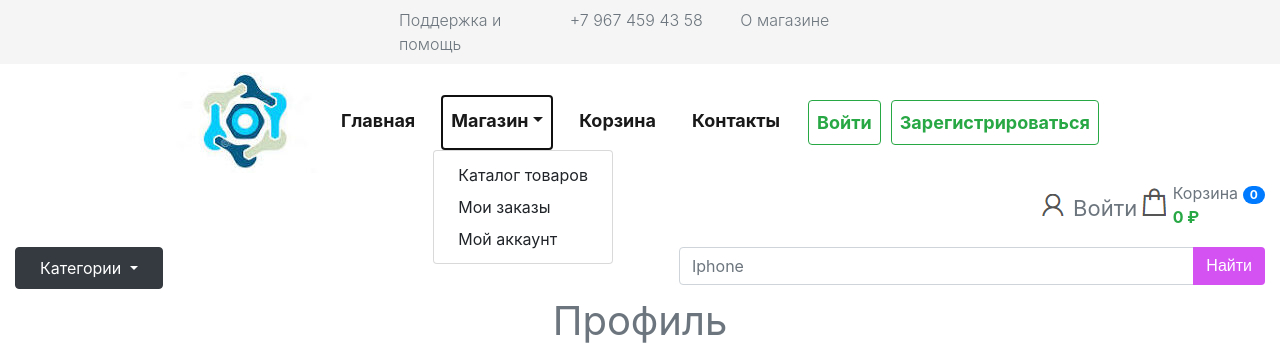
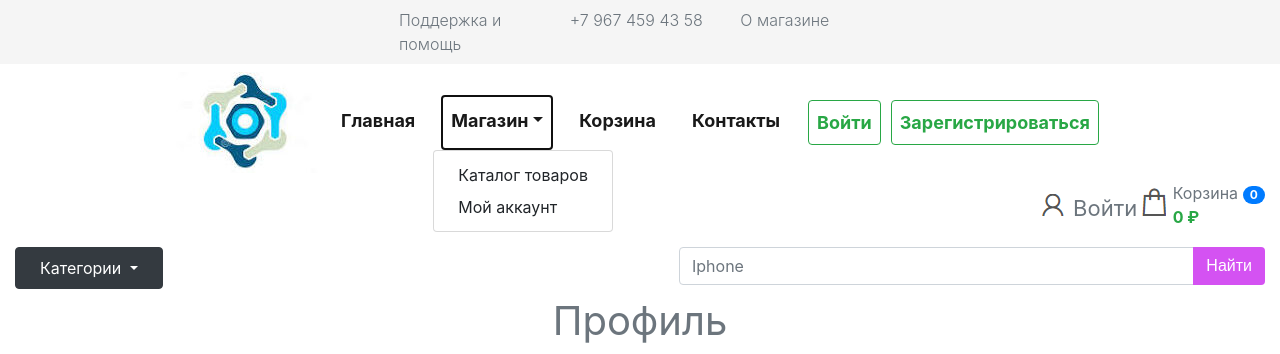
Before and after one commit to chempik1234/django-techniqueffa, a Django app: page /profile in a window 1280 px wide, after a click on "Магазин". Shown: the top 354 px of the page. Run offline with Django 5.2, Linux system fonts and the light colour scheme; data that the repository does not hold is empty; some libraries are stand-ins or nearby versions.

Commit message:
base.html buttons fix (they weren't working and I'm not going to implement them anyway)

```diff
--- a/PhonesProject/templates/base.html
+++ b/PhonesProject/templates/base.html
@@ -78,8 +78,8 @@
                 <a class="nav-link nav-btn dropdown-toggle active btn-purple" data-toggle="dropdown" href="#" role="button" aria-haspopup="true" aria-expanded="false">Магазин</a> <!--my-dropdown-btn -->
                 <div class="dropdown-menu my-dropdown">
                     <a class="dropdown-item btn-bg-to-purple" href="{% url 'products:filter' %}">Каталог товаров</a>
-                    <a class="dropdown-item btn-bg-to-purple" href="/my-orders">Мои заказы</a>
-                    <a class="dropdown-item btn-bg-to-purple" href="/my-account">Мой аккаунт</a>
+                    <!--<a class="dropdown-item btn-bg-to-purple" href="/my-orders">Мои заказы</a>-->
+                    <a class="dropdown-item btn-bg-to-purple" href="{% url 'authentication:profile' %}">Мой аккаунт</a>
                 </div>
             </div>
             <a class="nav-item nav-btn nav-link active btn-purple" href="/cart">Корзина</a>
```
